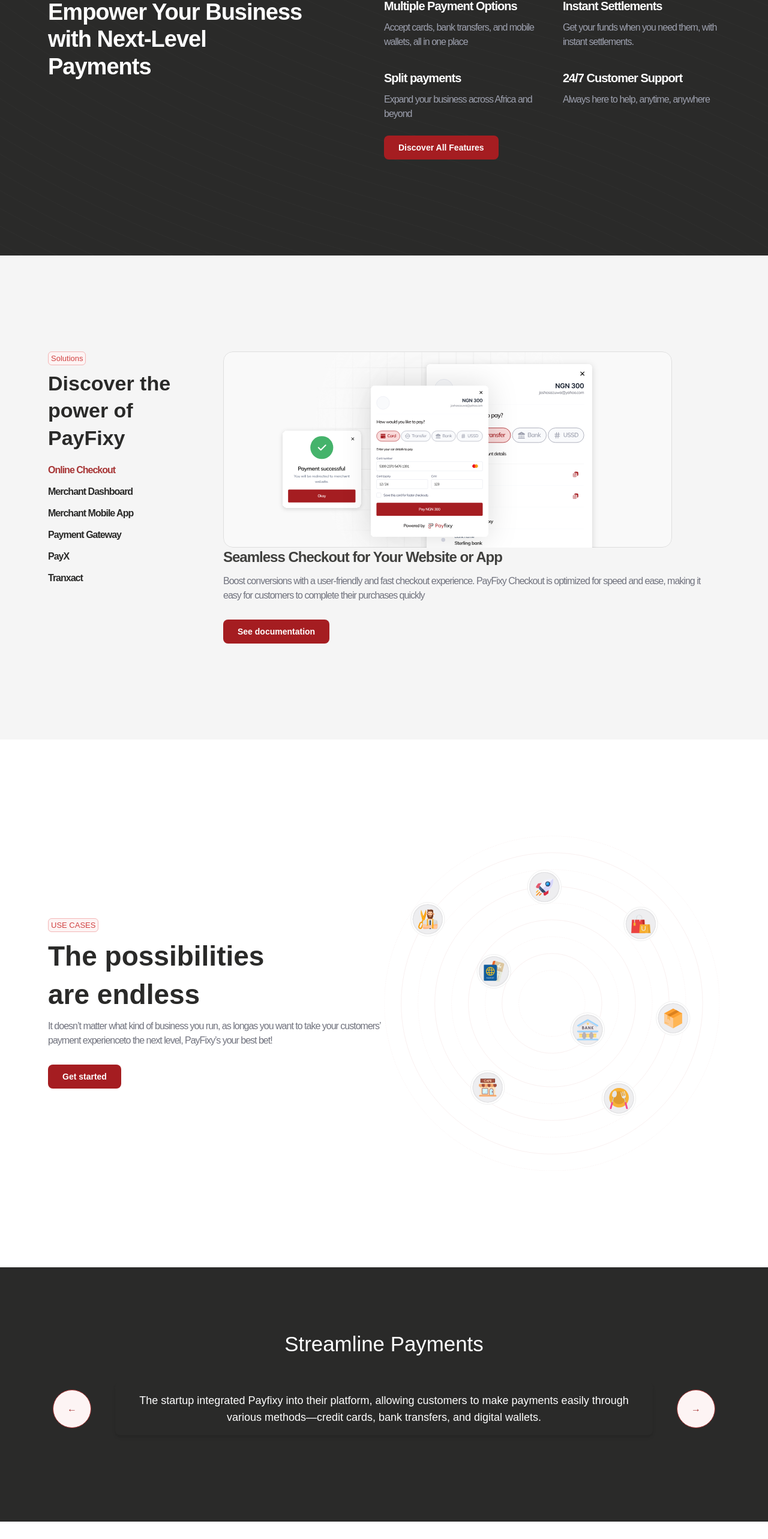
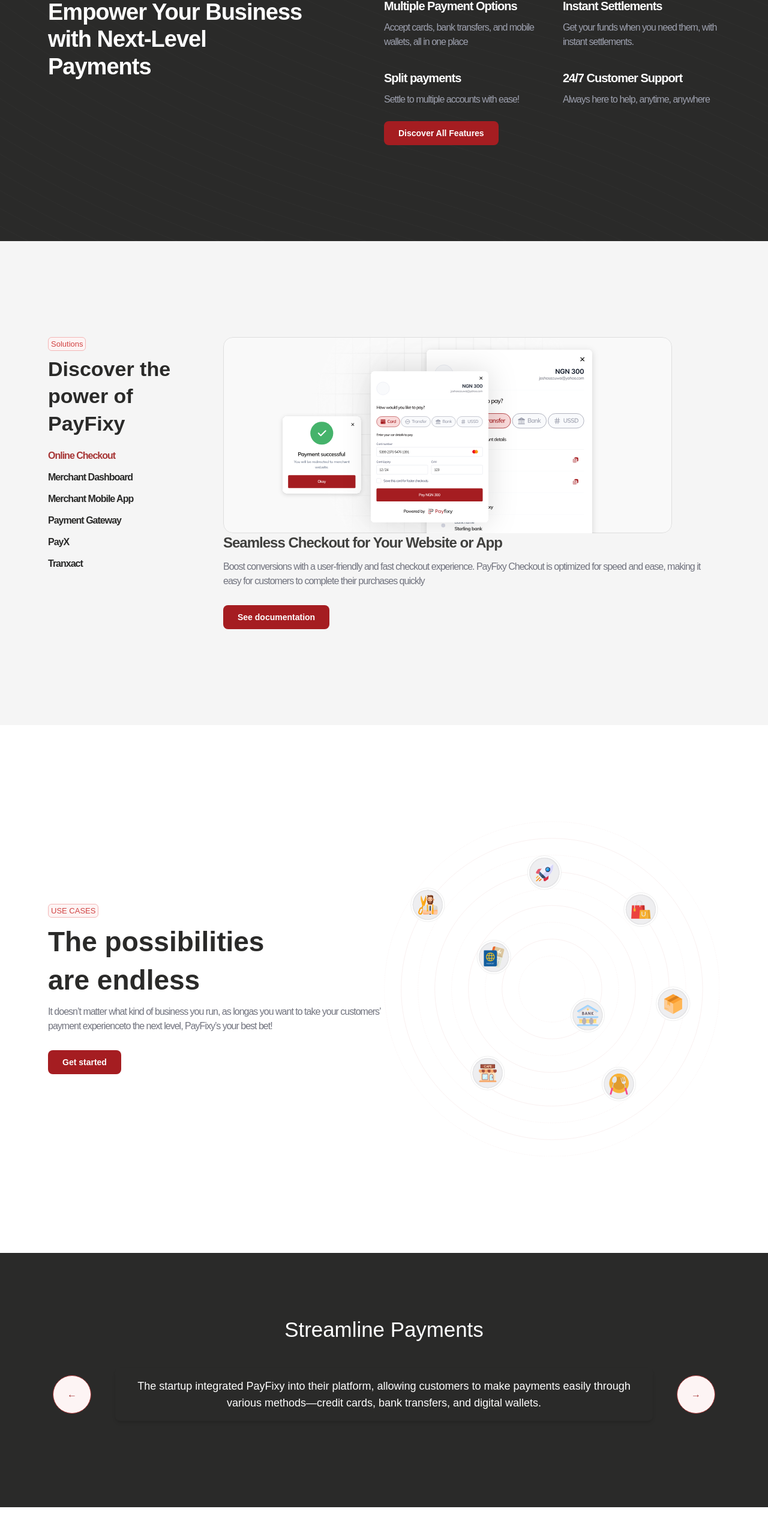
Before and after one commit to geraldkachi/payfixy-website, a Next.js app: page / in a window 1280 px wide. Shown: the part 1082-3648 px from the top of the page at 60% size. Built offline with nearby package versions, Linux system fonts and the light colour scheme.

Commit message:
update on the heights

```diff
--- a/src/app/layout.tsx
+++ b/src/app/layout.tsx
@@ -17,7 +17,7 @@
 
 export const metadata: Metadata = {
   title: "PayFixy",
-  description: "Payfixy we help you build and grow your business through our multiple seamless payment solutions.",
+  description: "PayFixy we help you build and grow your business through our multiple seamless payment solutions.",
 };
 
 export default function RootLayout({
--- a/src/components/CarouselContent.tsx
+++ b/src/components/CarouselContent.tsx
@@ -6,7 +6,7 @@
   const content = [
     {
       header: "Streamline Payments",
-      title: 'The startup integrated Payfixy into their platform, allowing customers to make payments easily through various methods—credit cards, bank transfers, and digital wallets.',
+      title: 'The startup integrated PayFixy into their platform, allowing customers to make payments easily through various methods—credit cards, bank transfers, and digital wallets.',
     },
     { header: "Scale Effectively", title: 'As customer base grew, our scalable payment solutions adapted to your needs, allowing you to handle increasing transaction volumes without a hitch.', }
   ];
--- a/src/components/EmpowerYourBusiness.tsx
+++ b/src/components/EmpowerYourBusiness.tsx
@@ -29,7 +29,7 @@
               />
               <TitleText
                 title=" Split payments"
-                subtitle="Expand your business across Africa and beyond"
+                subtitle="Settle to multiple accounts with ease!"
               />
               <TitleText
                 title="24/7 Customer Support"
```
